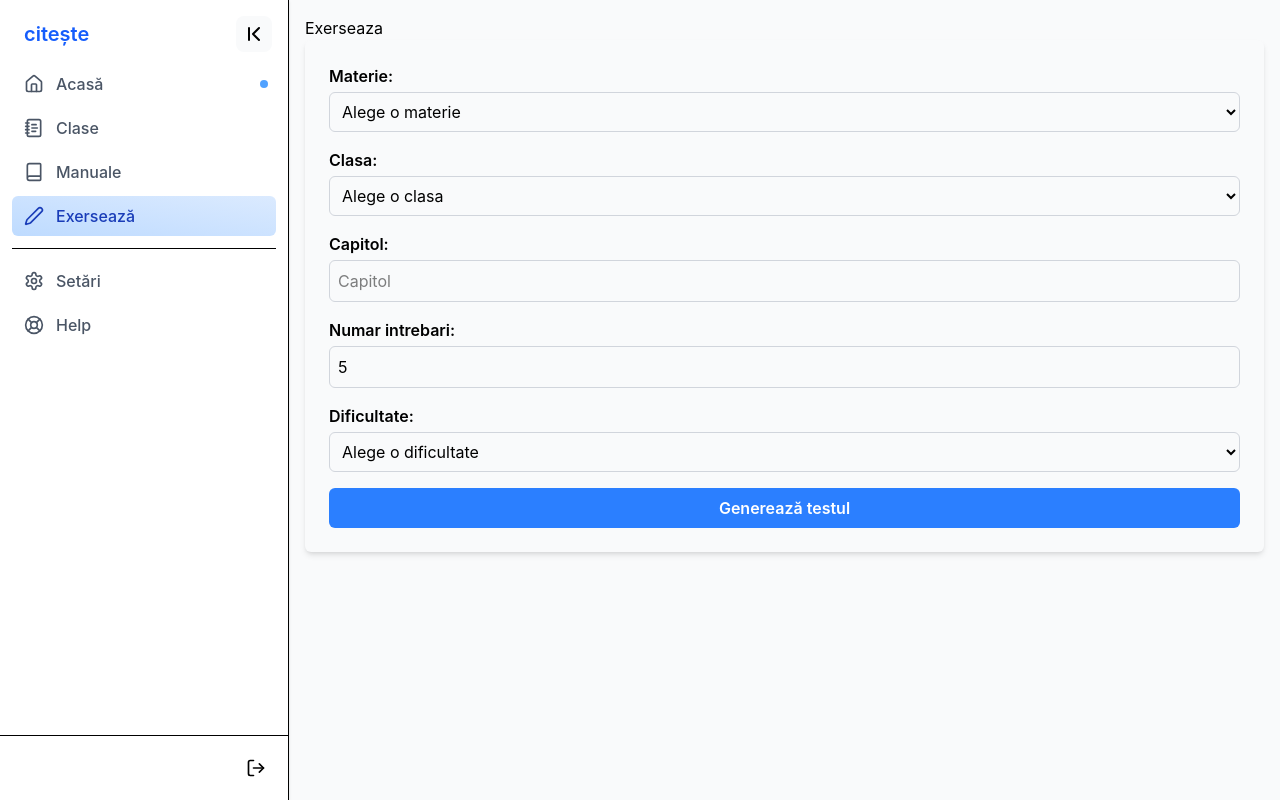
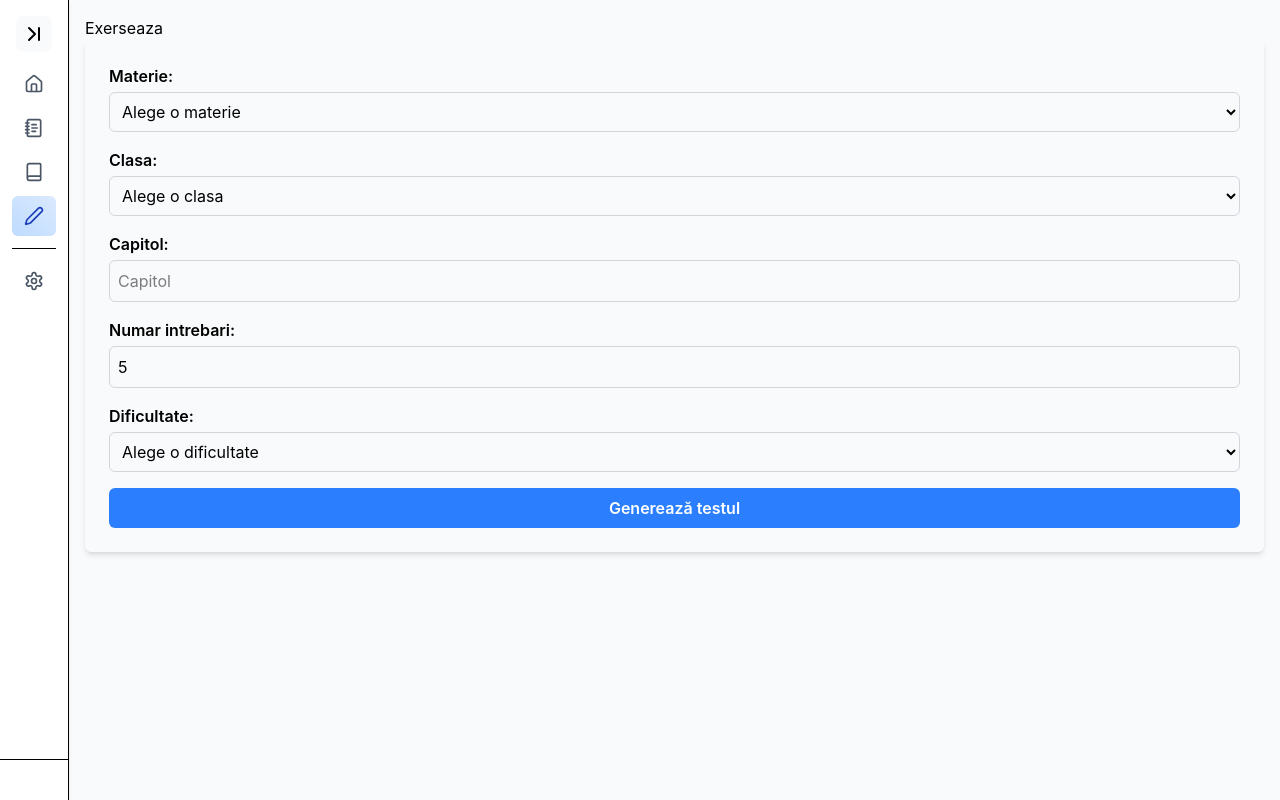
Before and after one commit to petronel69/citeste, a Next.js app: page /exerseaza in a window 1280 px wide. Built offline with nearby package versions, Linux system fonts and the light colour scheme; no server answers.

Commit message:
small sidebar update

```diff
--- a/app/layout.tsx
+++ b/app/layout.tsx
@@ -23,13 +23,12 @@ export default async function RootLayout({
         <body className={`antialiased`}>
           <div className="flex">
             <Sidebar>
-              <SidebarItem icon={<Home size={20} />} text="Acasă" alert href={"/"} />
+              <SidebarItem icon={<Home size={20} />} text="Acasă" href={"/"} />
               <SidebarItem icon={<NotebookText size={20} />} text="Clase" href={"/clase"} />
               <SidebarItem icon={<Book size={20} />} text="Manuale" href={"/carti"} />
               <SidebarItem icon={<Pen size={20} />} text="Exersează" href={"/exerseaza"} />
               <hr className="my-3" />
               <SidebarItem icon={<Settings size={20} />} text="Setări" href={"/setari"} />
-              <SidebarItem icon={<LifeBuoy size={20} />} text="Help" />
             </Sidebar>
             <div className="flex-1 p-4 bg-gray-50">
               {children}
--- a/components/Test.tsx
+++ b/components/Test.tsx
@@ -69,6 +69,7 @@ export default function Test(props: {test_data: {intrebare: string, raspunsuri:
              {!submitted && <p className="text-sm text-gray-500 mx-auto mt-2">Te rog raspunde la toate intrebarile si apasa butonul de mai jos pentru a trimite raspunsurile.</p>}
              {!submitted && <button className={`mt-4 p-2 text-white rounded-md shadow-md bg-blue-500 hover:cursor-pointer hover:bg-blue-400 xl:w-1/5 lg:w-1/4 md:w-1/2 w-1/1 mx-auto text-center`} onClick={() => {handleSubmit();}}>Trimite raspunsurile</button>}
              {submitted && <button onClick={() => window.location.reload()} className="mt-4 p-2 text-white rounded-md shadow-md bg-blue-500 hover:cursor-pointer hover:bg-blue-400 xl:w-1/5 lg:w-1/4 md:w-1/2 w-1/1 mx-auto text-center">Genereaza alt test</button>}
+             {/* foloseste url params sa salvezi stateu formului de generare a testului */}
         </div>
     )
 }
--- a/components/sidebar.tsx
+++ b/components/sidebar.tsx
@@ -9,17 +9,17 @@ import { createContext, useContext, useState } from "react"
 import Link from "next/link"
 import { usePathname } from 'next/navigation'
 
-export const SidebarContext = createContext({expanded: true});
+export const SidebarContext = createContext({expanded: false});
 
 export default function Sidebar({ children } : {children: React.ReactNode}) {
-    const [expanded, setExpanded] = useState(true)
+    const [expanded, setExpanded] = useState(false)
     const { data: session } = useSession()
     return (
         <>
             <aside className="h-screen sticky top-0">
                 <nav className="h-full flex flex-col bg-white border-r shadow-sm">
                     <div className="p-4 pb-2 flex justify-between items-center">
-                        <p className={`overflow-hidden transition-all mx-2 ${expanded ? "w-32 font-semibold text-xl text-blue-600 select-none" : "w-0 font-semibold text-xl text-blue-600 select-none"}`} >citește</p>
+                        <p className={`overflow-hidden transition-all ${expanded ? "mx-2 w-32 font-semibold text-xl text-blue-600 select-none" : "w-0 font-semibold text-xl text-blue-600 select-none"}`} >citește</p>
                         <button onClick={() => setExpanded((curr) => !curr)} className="p-1.5 rounded-lg bg-gray-50 hover:bg-gray-100">
                             {expanded ? <ChevronFirst /> : <ChevronLast />}
                         </button>
```
